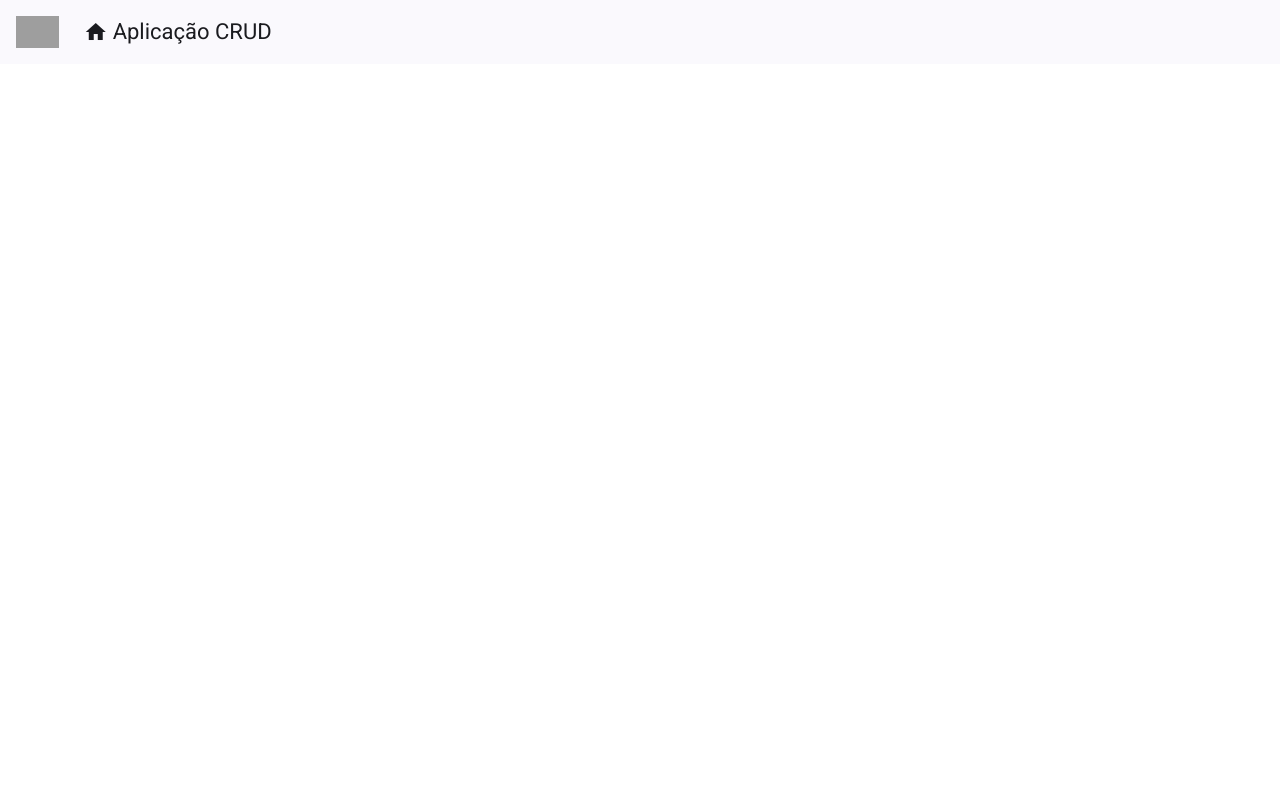
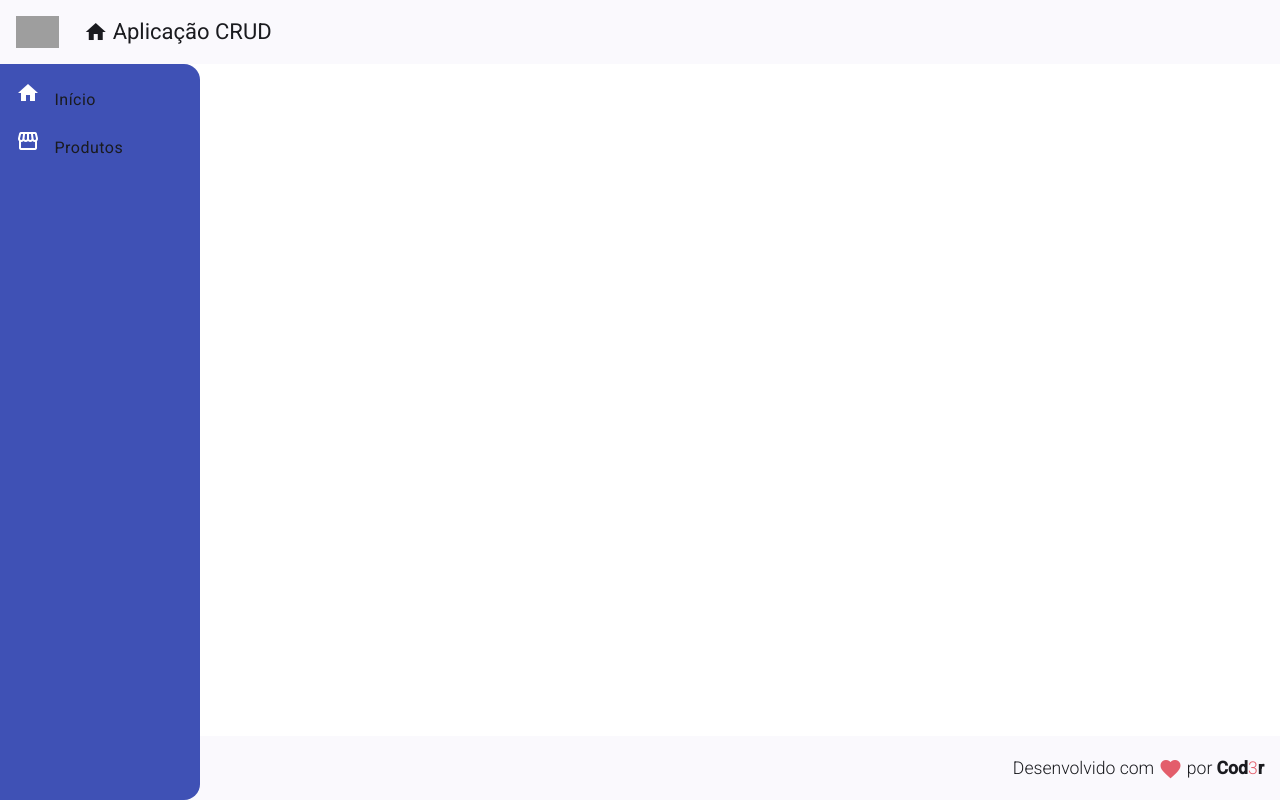
Before and after one commit to Fabio-Frare/CRUD_Angular, an Angular app in the folder frontend/: page / in a window 1280 px wide. Built offline with nearby package versions, Linux system fonts and the light colour scheme; grey boxes are pictures that could not be loaded.

Commit message:
Implementado o componente nav

```diff
--- a/frontend/src/app/app.component.html
+++ b/frontend/src/app/app.component.html
@@ -1 +1,3 @@
 <app-header></app-header>
+<app-nav></app-nav>
+<app-footer></app-footer>
--- /dev/null
+++ b/frontend/src/app/components/template/footer/footer.component.css
@@ -0,0 +1,11 @@
+.footer {
+    position: fixed;
+    bottom: 0;
+    display: flex;
+    justify-content: flex-end;
+}
+
+.footer span {
+    font-size: 1.1rem;
+    font-weight: 300;
+}
--- /dev/null
+++ b/frontend/src/app/components/template/footer/footer.component.html
@@ -0,0 +1,9 @@
+<mat-toolbar class="footer">
+    <span>
+        Desenvolvido com
+        <i class="material-icons red v-middle">
+            favorite
+        </i>
+        por <strong>Cod<span class="red">3</span>r</strong>
+    </span>
+</mat-toolbar>
--- /dev/null
+++ b/frontend/src/app/components/template/nav/nav.component.css
@@ -0,0 +1,13 @@
+.sidenav {
+    background-color: #3f51b5;
+    width: 200px;
+}
+
+.sidenav a {
+    color: #FFF;
+}
+
+.sidenav i {
+    padding-right: 10px;
+    color: #FFF;
+}
--- /dev/null
+++ b/frontend/src/app/components/template/nav/nav.component.html
@@ -0,0 +1,18 @@
+<mat-sidenav-container class="container">
+    <mat-sidenav class="sidenav" mode="side" opened fixedInViewport="true" fixedTopGap="64">
+        <mat-nav-list class="nav-list">
+            <a mat-list-item>
+                <i class="material-icons">
+                    home
+                </i>
+                Início
+            </a>
+            <a mat-list-item>
+                <i class="material-icons">
+                    storefront
+                </i>
+                Produtos
+            </a>
+        </mat-nav-list>
+    </mat-sidenav>
+</mat-sidenav-container>
--- a/frontend/src/styles.css
+++ b/frontend/src/styles.css
@@ -1,4 +1,18 @@
 /* You can add global styles to this file, and also import other style files */
 
-html, body { height: 100%; }
-body { margin: 0; font-family: Roboto, "Helvetica Neue", sans-serif; }
+html, body {
+    height: 100%;
+}
+
+body {
+    margin: 0;
+    font-family: Roboto, "Helvetica Neue", sans-serif;
+}
+
+.red {
+    color: rgb(227, 94, 107);
+}
+
+.v-middle {
+    vertical-align: middle;
+}
```
Also changed, not shown: frontend/src/app/app.module.ts (+14 -6 lines), frontend/src/app/components/template/footer/footer.component.ts (added, +11 -0 lines), frontend/src/app/components/template/nav/nav.component.ts (added, +12 -0 lines).
